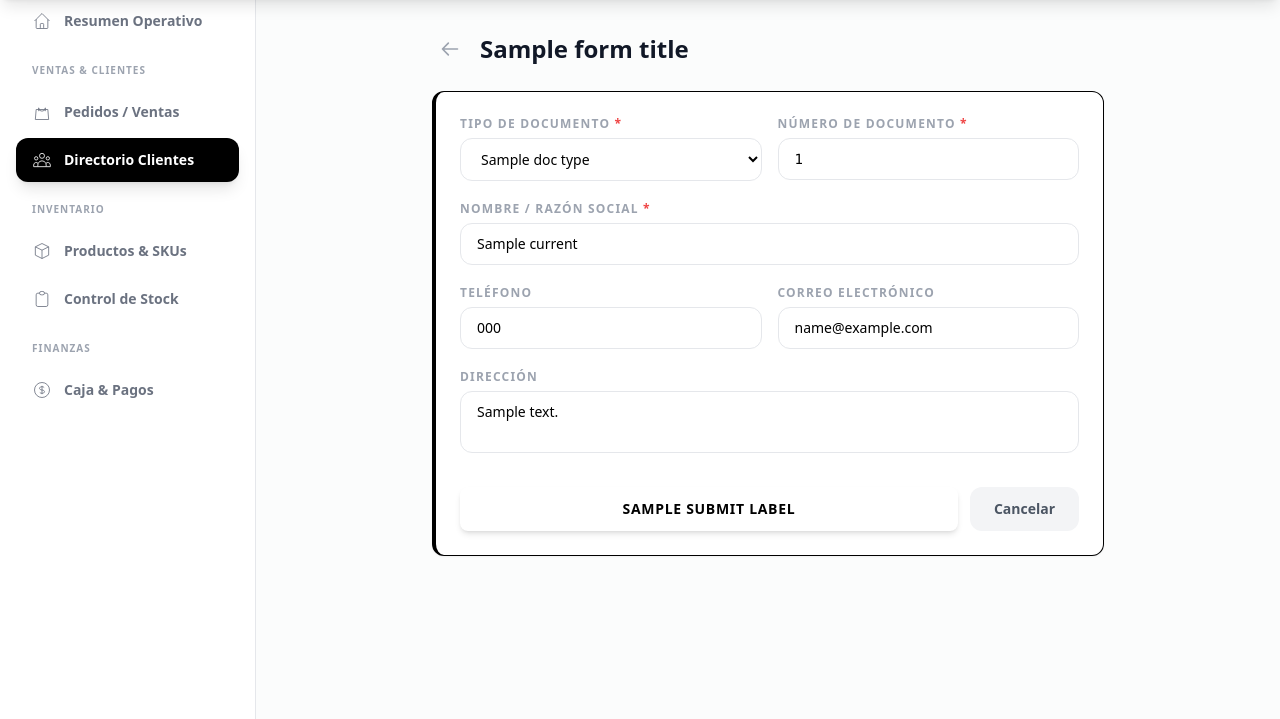
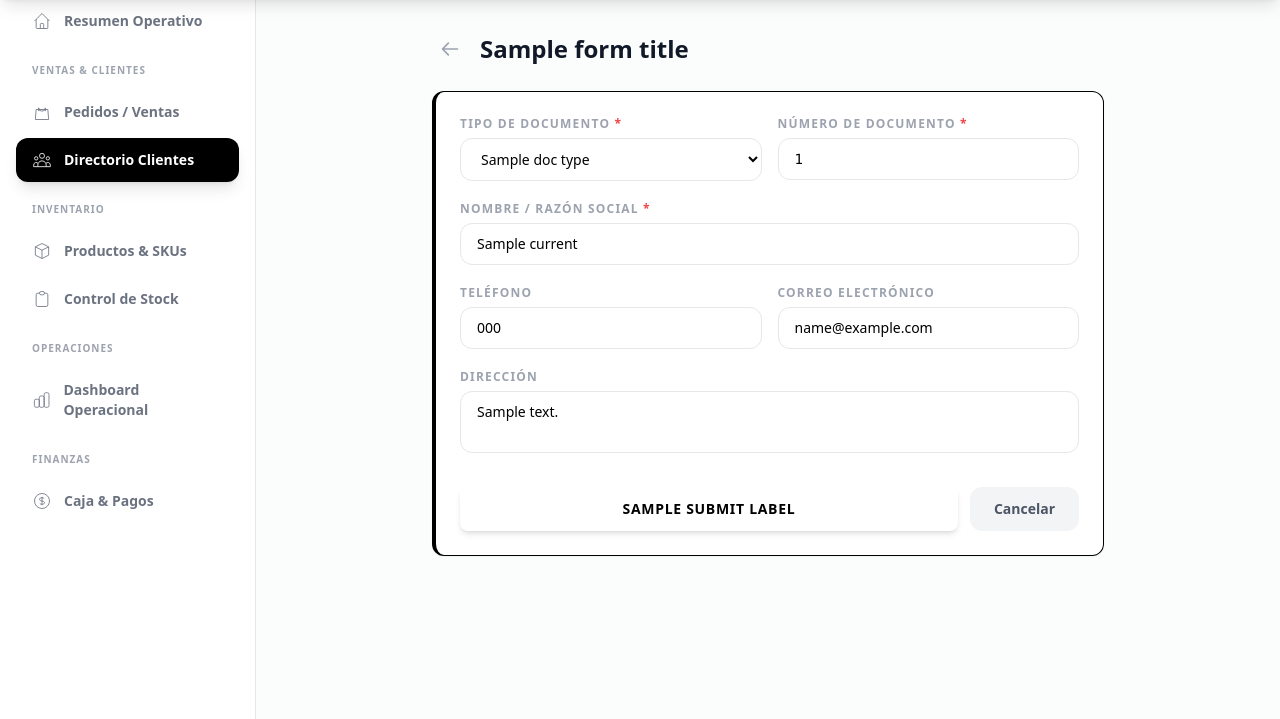
Before and after one commit to Sublian/nexus-oms-django, a Django app: template src/interfaces/web/templates/clients/client_form.html in a window 1280 px wide. Shown: the part 82-801 px from the top of the page. Run offline with Django 5.2, Linux system fonts and the light colour scheme; a user stored in the database is signed in; tables that the repository leaves empty hold one stand-in row (values such as "Sample post"); the template is opened without the code that fills it: most values are stand-ins (such as "Sample title", 1, 10 or a date in 2020); parts of the project's set-up code (start-up, migrations or seed data) failed here and were passed over; some libraries are stand-ins or nearby versions.

Commit message:
feat(dashboard): add operations link to sidebar
Nav item "Dashboard Operacional" bajo sección Operaciones,
con active state cuando request.path contiene 'operations'.

Co-Authored-By: Claude Sonnet 4.6 <noreply@anthropic.com>

```diff
--- a/src/interfaces/web/templates/layouts/partials/sidebar.html
+++ b/src/interfaces/web/templates/layouts/partials/sidebar.html
@@ -33,6 +33,15 @@
         <span class="font-bold text-sm">Control de Stock</span>
     </a>
 
+    <div class="pt-4 pb-2 text-[10px] uppercase font-black text-gray-400 tracking-widest px-4">Operaciones</div>
+
+    <a href="{% url 'web:operational-dashboard' tenant.slug %}"
+       class="flex items-center gap-3 px-4 py-3 rounded-xl transition-all
+              {% if 'operations' in request.path %}bg-tenant-primary text-white shadow-lg{% else %}text-gray-500 hover:bg-gray-100{% endif %}">
+        <svg class="w-5 h-5" fill="none" stroke="currentColor" viewBox="0 0 24 24"><path d="M9 19v-6a2 2 0 00-2-2H5a2 2 0 00-2 2v6a2 2 0 002 2h2a2 2 0 002-2zm0 0V9a2 2 0 012-2h2a2 2 0 012 2v10m-6 0a2 2 0 002 2h2a2 2 0 002-2m0 0V5a2 2 0 012-2h2a2 2 0 012 2v14a2 2 0 01-2 2h-2a2 2 0 01-2-2z"></path></svg>
+        <span class="font-bold text-sm">Dashboard Operacional</span>
+    </a>
+
     <div class="pt-4 pb-2 text-[10px] uppercase font-black text-gray-400 tracking-widest px-4">Finanzas</div>
 
     <a href="#" class="flex items-center gap-3 px-4 py-3 rounded-xl text-gray-500 hover:bg-gray-100">
```
